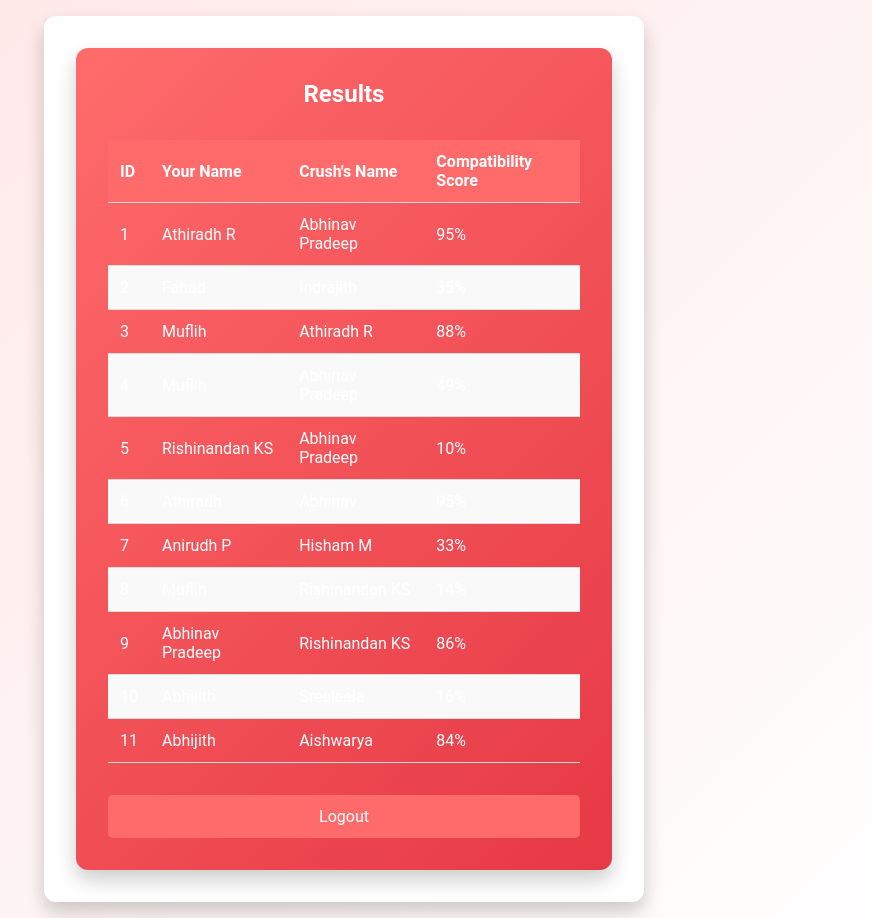
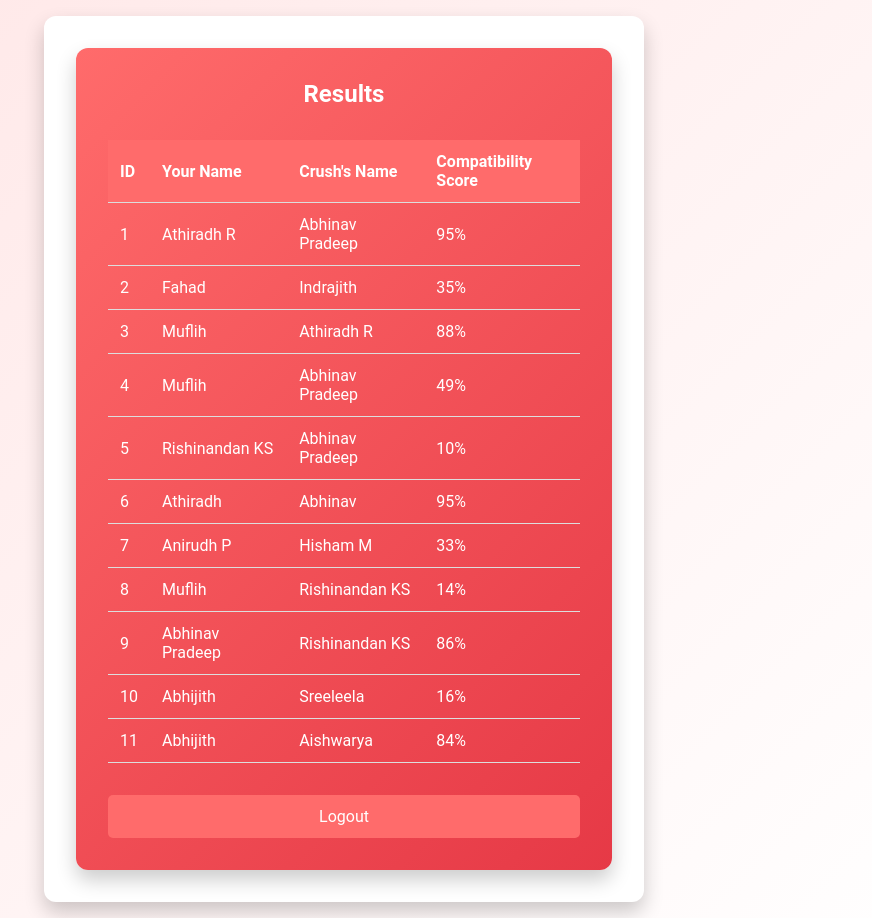
Before and after one commit to Scemworks/compat-calc, a Flask app: page /dashboard in a window 1280 px wide. Shown: the whole page, without its empty margins (296-1168 px from the left). Run offline with Flask 3, Linux system fonts and the light colour scheme; the visitor is signed in with stand-in values (Sample User, id 1); data comes from the database, SQL or seed files in the repository.

Commit message:
Update styles.css

```diff
--- a/templates/static/styles.css
+++ b/templates/static/styles.css
@@ -187,14 +187,6 @@ th {
     color: #fff;
 }
 
-tr:nth-child(even) {
-    background-color: #f9f9f9;
-}
-
-tr:hover {
-    background-color: #f1f1f1;
-}
-
 /* Responsive Design */
 @media (max-width: 600px) {
     .container {
```
